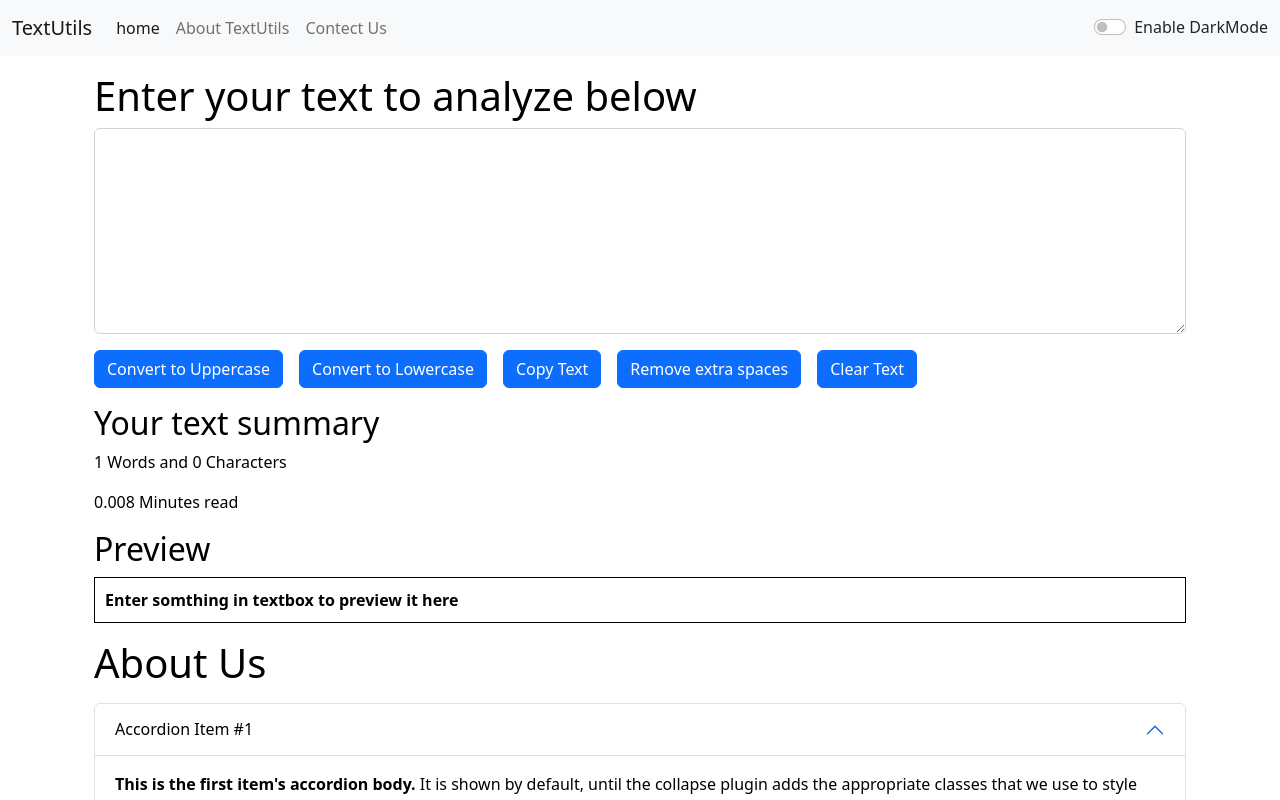
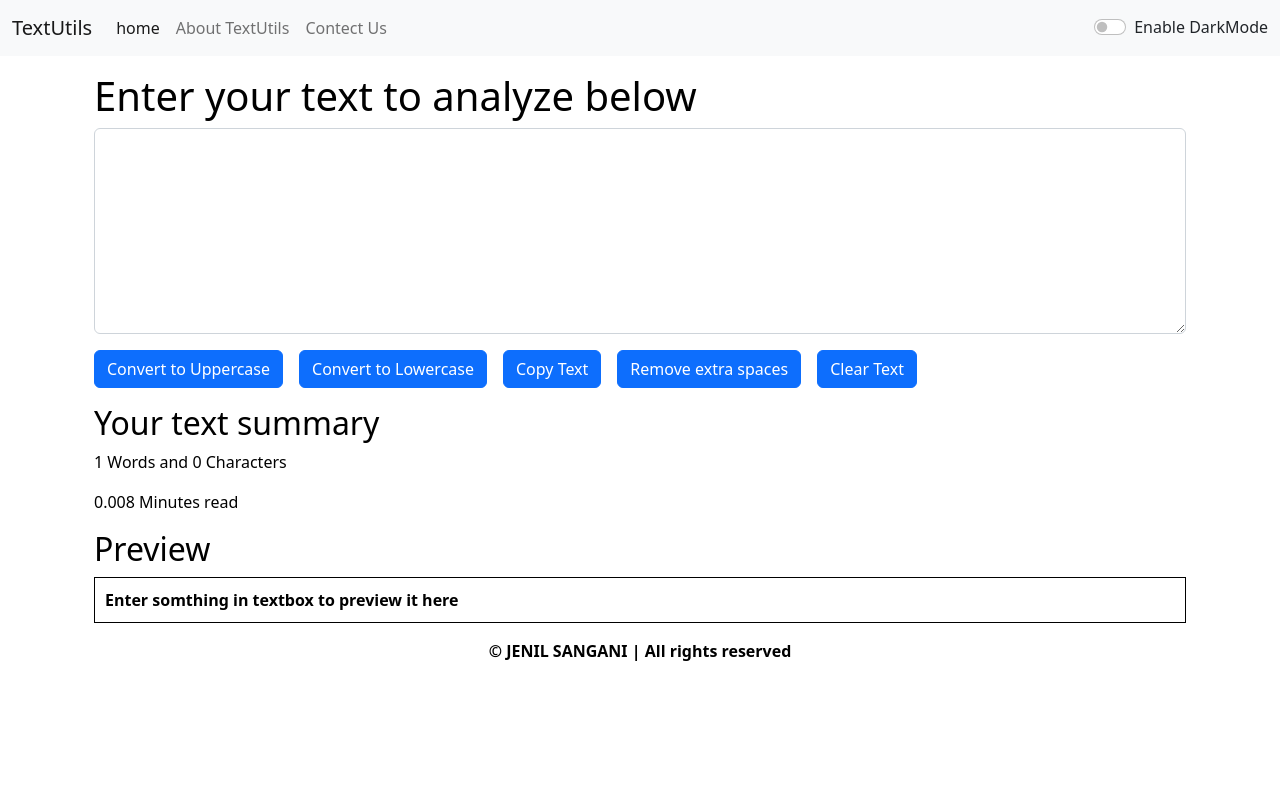
Before and after one commit to jenilsangani/TextUtils, a React (Create React App) app: page / in a window 1280 px wide. Shown: the top 800 px of the page. Built offline with nearby package versions, Linux system fonts and the light colour scheme.

Commit message:
added copyright.js commponents

```diff
--- a/src/App.js
+++ b/src/App.js
@@ -2,9 +2,10 @@
 import { useState } from "react";
 import "./App.css";
 import Alert from "./components/Alert";
-import About from "./components/About";
+// import About from "./components/About";
 import Navbar from "./components/Navbar";
 import TextForm from "./components/TextForm";
+import Copyright from "./components/Copyright";
 
 function App() {
 
@@ -49,7 +50,8 @@ function App() {
       <Alert alert = {alert} />
       <div className="container my-3">
         <TextForm showAlert = {showAlert} heading="Enter your text to analyze below" mode={mode} />
-        <About />
+        <Copyright mode={mode}/>
+        {/* <About /> */}
       </div>
     </>
   );
--- /dev/null
+++ b/src/components/Copyright.js
@@ -0,0 +1,16 @@
+import React from "react";
+
+function Copyright(props) {
+    let copyRightstyle = {
+        fontWeight: "700",
+        textAlign:"center"
+    }
+    return(
+        <div style={{color:props.mode === "dark" ? "white" : "black"}}>
+            <p style={copyRightstyle}>© JENIL SANGANI | All rights reserved</p>
+        </div>
+    )
+}
+
+
+export default Copyright
```
